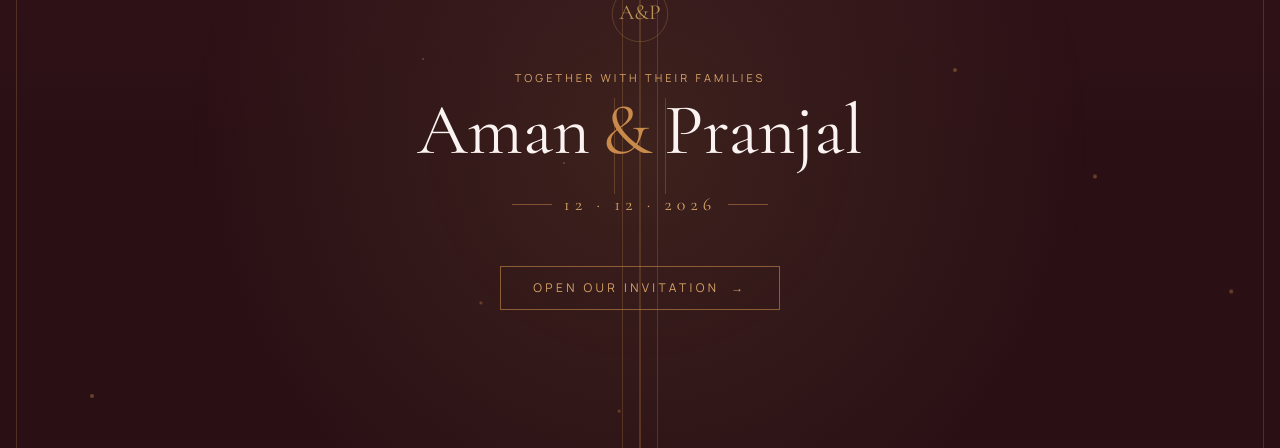
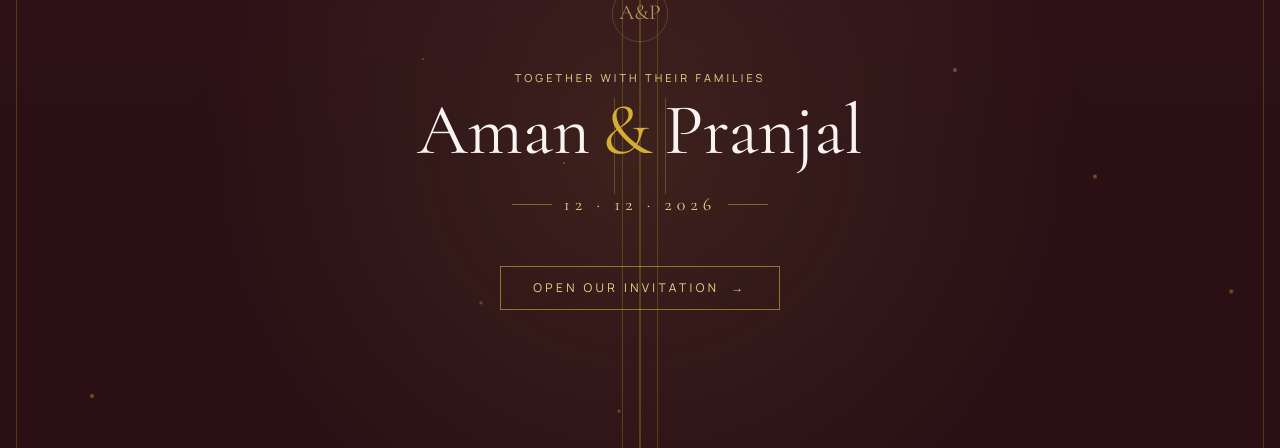
Before and after one commit to amangoyalrohilla-del/wedding-invitation, a Next.js app: page / in a window 1280 px wide. Shown: the part 254-702 px from the top of the page. Built offline with nearby package versions, Linux system fonts and the light colour scheme.

Commit message:
Update tailwind.config.ts

```diff
--- a/tailwind.config.ts
+++ b/tailwind.config.ts
@@ -11,8 +11,8 @@ const config: Config = {
       colors: {
         ivory: "#FBF3F1",
         cream: "#EFDCDA",
-        gold: "#C98A4B",
-        "gold-soft": "#D9A468",
+        gold: "#D4AF37",
+        "gold-soft": "#F0D48A",
         burgundy: "#7A3F55",
         forest: "#3D1420",
         charcoal: "#2A1015",
```
